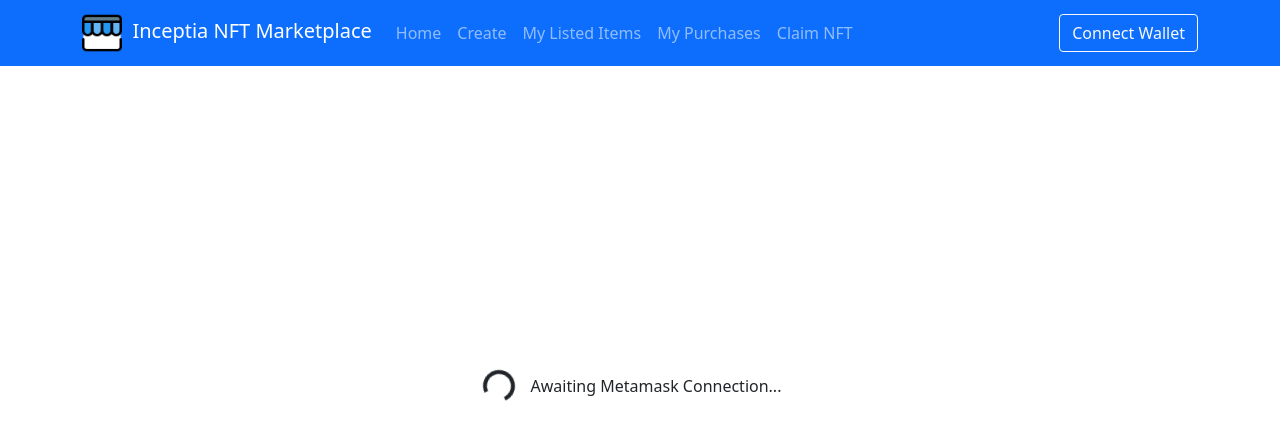
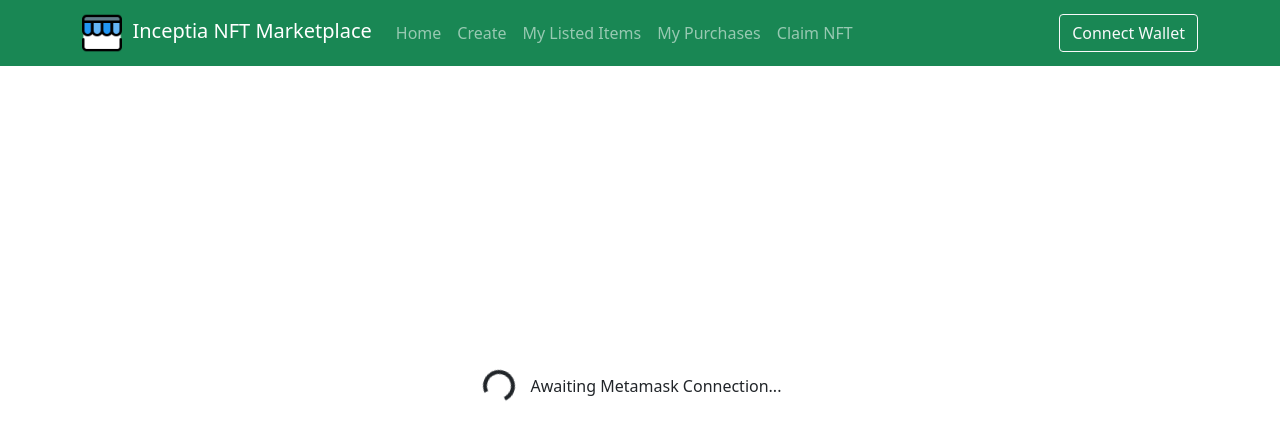
Before and after one commit to AsharAli999/nft_marketplace, a React (Create React App) app: page / in a window 1280 px wide. Shown: the top 438 px of the page. Built offline with nearby package versions, Linux system fonts and the light colour scheme.

Commit message:
styling ui

```diff
--- a/src/frontend/components/Navbar.js
+++ b/src/frontend/components/Navbar.js
@@ -6,9 +6,9 @@ import market from './market.png'
 
 const Navigation = ({ web3Handler, account }) => {
     return (
-        <Navbar expand="lg" bg="primary" variant="dark">
+        <Navbar expand="lg" bg="success" variant="dark">
             <Container>
-                <Navbar.Brand href="http://www.dappuniversity.com/bootcamp">
+                <Navbar.Brand href="/">
                     <img src={market} width="40" height="40" className="" alt="" />
                     &nbsp; Inceptia NFT Marketplace
                 </Navbar.Brand>
```
